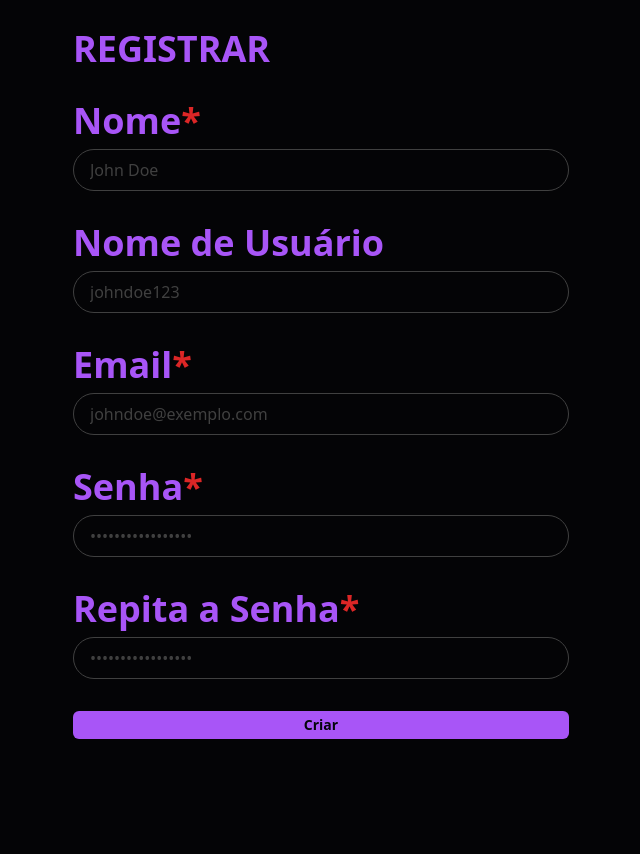
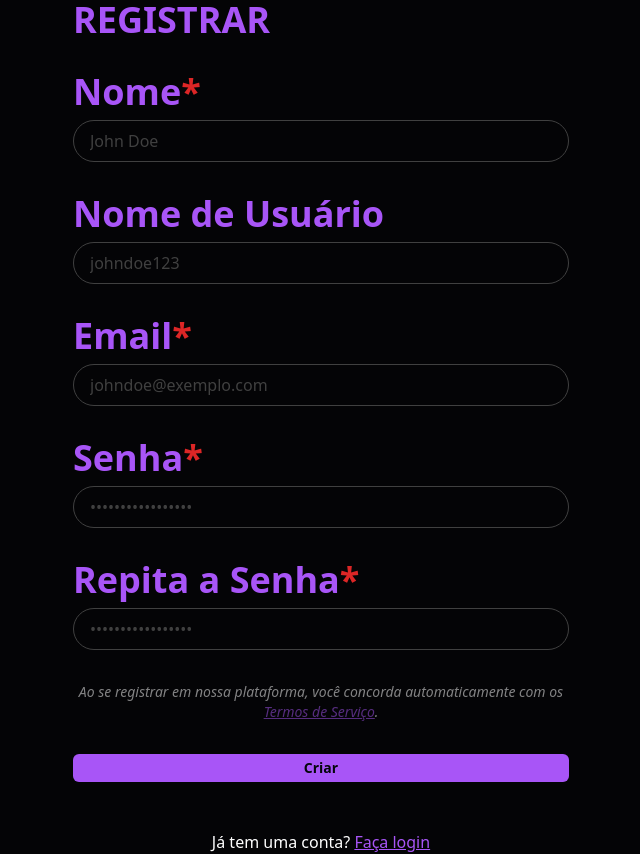
Before and after one commit to devkcud/php-portfolio, a PHP site: page /pages/registrar.php in a window 1280 px wide. Shown: the whole page, without its empty margins (319-959 px from the left). Before the commit the page ends 739 px from the top, so only its background shows below. Run offline with PHP 8.4, Linux system fonts and the light colour scheme; style sheets or scripts are compiled from the project's sources.

Commit message:
Page linking

```diff
--- a/css/input.css
+++ b/css/input.css
@@ -24,3 +24,7 @@ body {
     content: '*';
     @apply text-red-600;
 }
+
+.link {
+    @apply underline text-purple-500;
+}
--- a/index.php
+++ b/index.php
@@ -1,10 +1,11 @@
 <?php
 require_once("./utils/gen.php");
+
 gen_head("Home", 0);
 ?>
 
 <section class="flex flex-col items-center justify-center w-full min-h-screen gap-4">
     <h1 class="text-5xl">Olá, mundo!</h1>
 
-    <a href=" ./pages/new.php" class="btn">Criar um portfolio</a>
+    <a href=" ./pages/registrar.php" class="btn">Criar um portfolio</a>
 </section>
--- a/pages/login.php
+++ b/pages/login.php
@@ -43,6 +43,8 @@ if ($_SERVER["REQUEST_METHOD"] === "POST" && isset($_POST["email"]) && isset($_P
 
 		<?php echo "<p class='mx-auto text-red-500 w-fit'>$error</p>"; ?>
 	</form>
+
+	<p>Ainda não tem uma conta? <a href="registrar.php" class="link">Registre-se</a></p>
 </section>
 
 <script>
--- a/pages/registrar.php
+++ b/pages/registrar.php
@@ -76,10 +76,14 @@ if ($_SERVER["REQUEST_METHOD"] === "POST" && isset($_POST["nome"]) && isset($_PO
 			<input id="senharepetida" type="password" class="input" placeholder="•••••••••••••••••" name="senha-repetida" required>
 		</div>
 
+		<p class="text-sm italic text-center opacity-50">Ao se registrar em nossa plataforma, você concorda automaticamente com os <a href="https://www.youtube.com/watch?v=dQw4w9WgXcQ" target="_blank" class="link">Termos de Serviço</a>.</p>
+
 		<button class="w-full btn">Criar</button>
 
 		<?php echo "<p class='mx-auto text-red-500 w-fit'>$error</p>"; ?>
 	</form>
+
+	<p>Já tem uma conta? <a href="login.php" class="link">Faça login</a></p>
 </section>
 
 <script>
```
